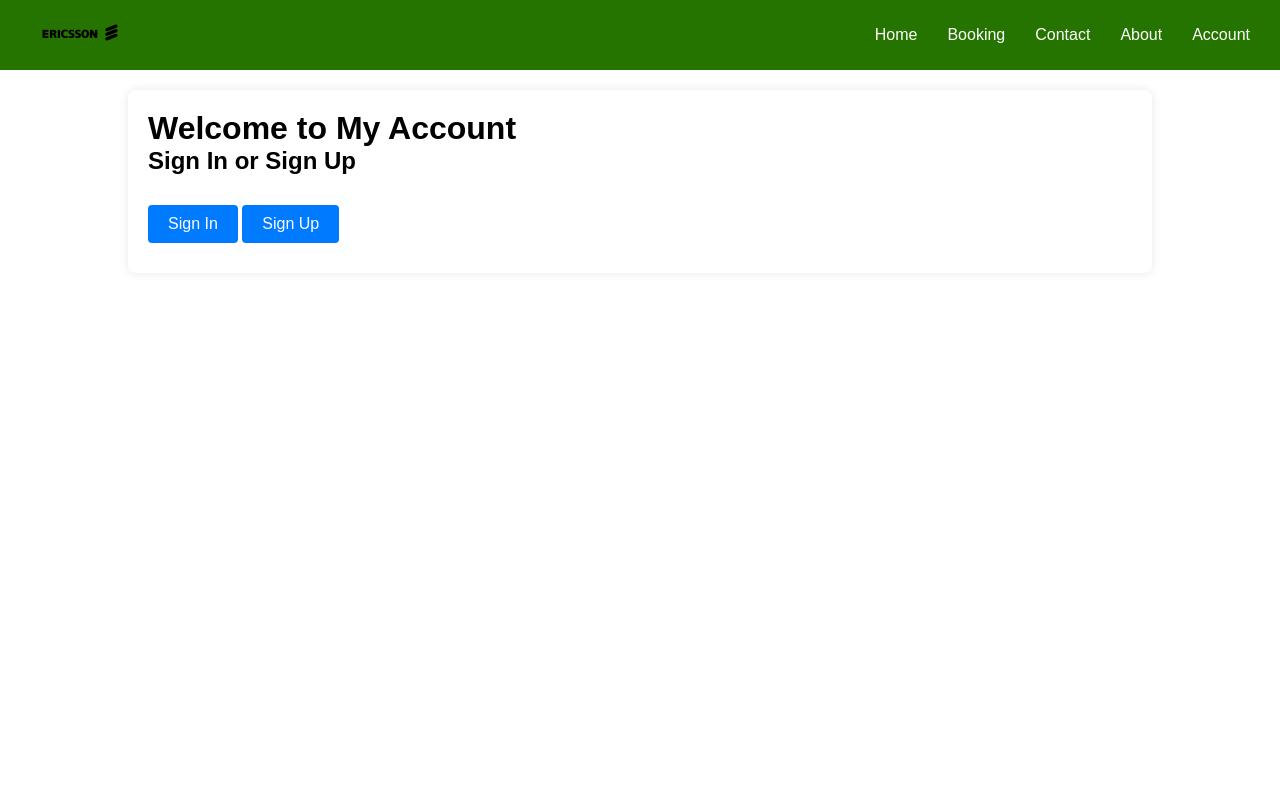
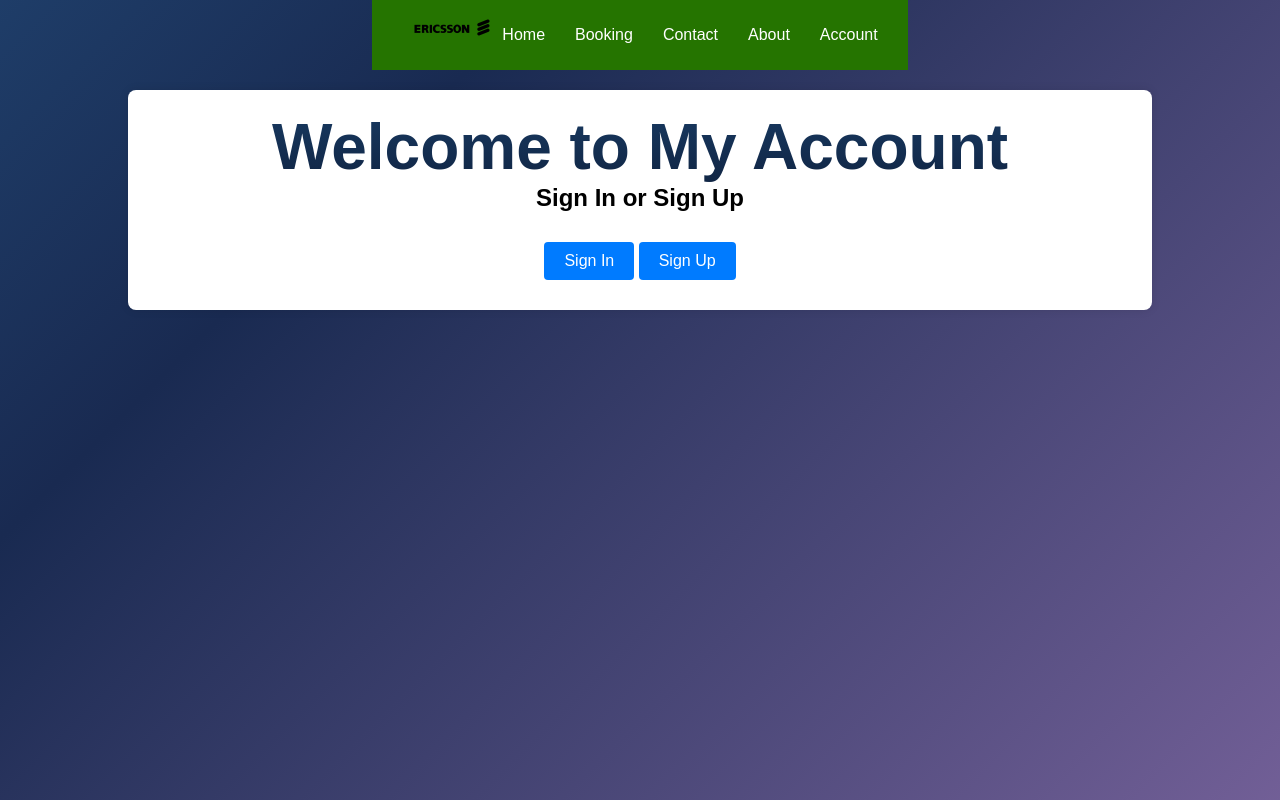
Before and after one commit to Artemis1-0/SummerInterns.Archive, a Flask app: page /account in a window 1280 px wide. Run offline with Flask 3, Linux system fonts and the light colour scheme.

Commit message:
Made account a little nicer

```diff
--- a/internProject/website/static/css/account.css
+++ b/internProject/website/static/css/account.css
@@ -9,6 +9,39 @@
     height: 100%;
     width: 100%;
     background: transparent;
+}
+
+body{
+  background: linear-gradient(-45deg, #b889ce, #192A51, #358CC9, #6CCFF6);
+  background-size: 400% 400%;
+  animation: gradient 15s ease infinite;
+  display: flex;
+  align-items: center;
+  justify-content: center;
+  flex-direction: column;
+  height: 100vh;
+}
+
+h1 {
+  pointer-events: none;
+  font-size: 4rem;
+  background-image: linear-gradient(#183960, #102544);
+  -webkit-background-clip: text;
+  background-clip: text;
+  -webkit-text-fill-color: transparent;
+  animation: fade ease-in 1s;
+}
+
+@keyframes gradient {
+	0% {
+		background-position: 0% 50%;
+	}
+	50% {
+		background-position: 100% 50%;
+	}
+	100% {
+		background-position: 0% 50%;
+	}
 }
 
 nav{
@@ -84,6 +117,7 @@
 
 /* Container and Content Styles */
 .container {
+  text-align: center;
   padding: 20px;
   background: #fff;
   margin-top: 20px;
```
